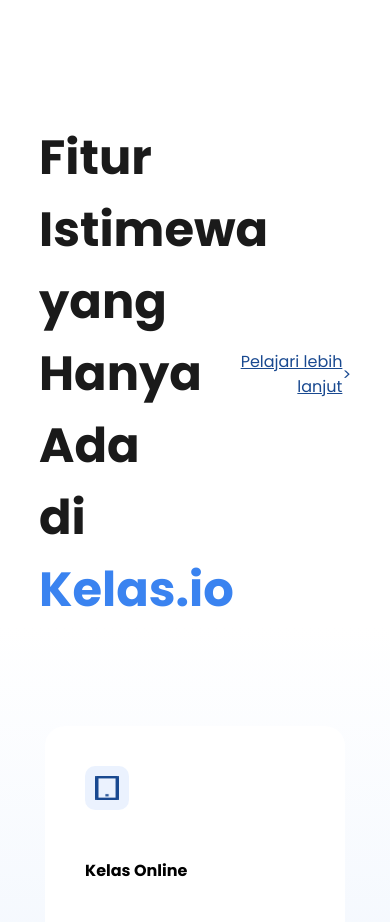
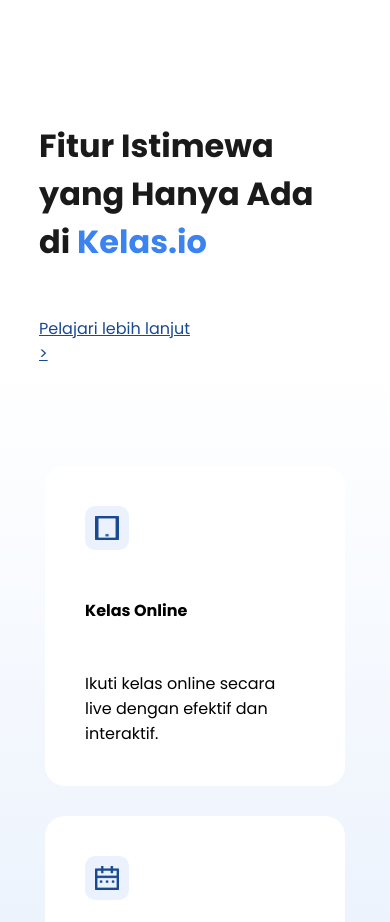
Before and after one commit to NaufalFiraas/landing-page-kelas-io-upkoding-challenge, a plain HTML site: page index.html in a window 390 px wide. Shown: the part 4080-5002 px from the top of the page. Drawn offline with Linux system fonts and the light colour scheme.

Commit message:
styling section fitur-istimewa responsive

```diff
--- a/index.html
+++ b/index.html
@@ -141,7 +141,7 @@
     <section class="fitur-istimewa">
       <div class="head-fitur-istimewa">
         <h3>Fitur Istimewa yang Hanya Ada di <span>Kelas.io</span></h3>
-        <a href="#">Pelajari lebih lanjut </a><span>></span>
+        <a href="#">Pelajari lebih lanjut <span>></span></a>
       </div>
       <div class="body-fitur-istimewa">
         <ul>
--- a/scss/main.scss
+++ b/scss/main.scss
@@ -28,3 +28,4 @@
 
 //       Fitur Istimewa
 @use 'modules/fitur_istimewa_section/fiturIstimewa';
+@use 'modules/fitur_istimewa_section/fiturIstimewaResponsive';
--- a/scss/modules/fitur_istimewa_section/_fiturIstimewa.scss
+++ b/scss/modules/fitur_istimewa_section/_fiturIstimewa.scss
@@ -28,10 +28,6 @@
       width: 50%;
       text-align: right;
       text-decoration: underline;
-      color: #194990;
-    }
-
-    span {
       color: #194990;
     }
   }
--- /dev/null
+++ b/scss/modules/fitur_istimewa_section/_fiturIstimewaResponsive.scss
@@ -0,0 +1,35 @@
+@media (max-width: 770px) {
+  .fitur-istimewa {
+    .head-fitur-istimewa {
+      flex-direction: column;
+      align-items: flex-start;
+      h3 {
+        font-size: 2.5rem;
+        width: 70%;
+        margin-bottom: 50px;
+        span {
+          font-size: 2.5rem;
+        }
+      }
+
+      a {
+        text-align: left;
+        float: left;
+      }
+    }
+  }
+}
+
+@media (max-width: 415px) {
+  .fitur-istimewa {
+    .head-fitur-istimewa {
+      h3 {
+        width: 100%;
+        font-size: 2rem;
+        span {
+          font-size: 2rem;
+        }
+      }
+    }
+  }
+}
```
Also changed, not shown: css/main.css, 1 other file.
